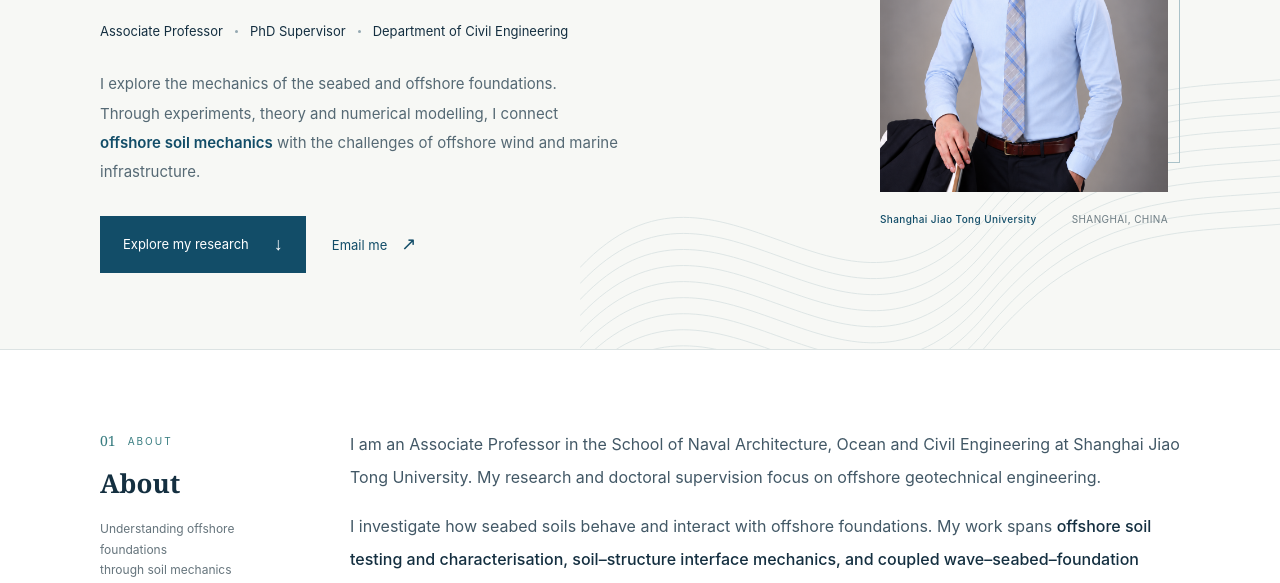
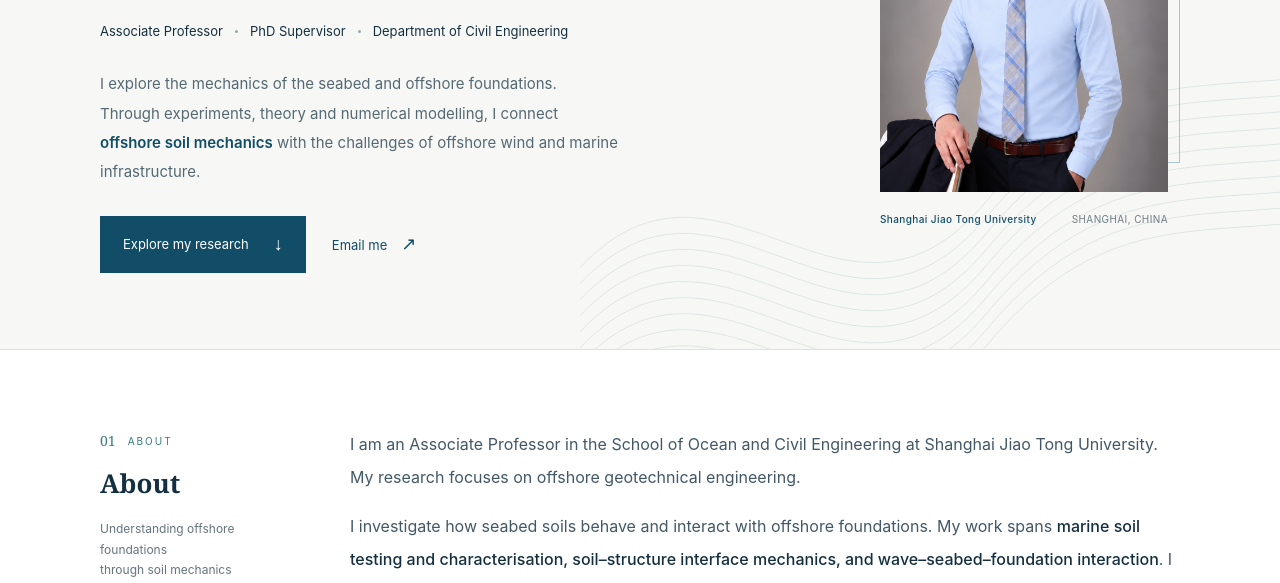
Before and after one commit to billaday/billaday.github.io, a plain HTML site: page en/index.html in a window 1280 px wide. Shown: the part 369-952 px from the top of the page. Drawn offline with Linux system fonts and the light colour scheme.

Commit message:
Apply requested edits to English About section

```diff
--- a/en/index.html
+++ b/en/index.html
@@ -61,7 +61,7 @@
       <div class="section-grid">
         <div><p class="section-kicker"><span>01</span> ABOUT</p><h2 class="section-title" id="about-title">About</h2><p class="section-note">Understanding offshore foundations<br>through soil mechanics</p></div>
         <div>
-          <div class="intro-copy"><p>I am an Associate Professor in the School of Naval Architecture, Ocean and Civil Engineering at Shanghai Jiao Tong University. My research and doctoral supervision focus on offshore geotechnical engineering.</p><p>I investigate how seabed soils behave and interact with offshore foundations. My work spans <strong>offshore soil testing and characterisation, soil–structure interface mechanics, and coupled wave–seabed–foundation interaction</strong>. I combine laboratory experiments, in situ measurements and numerical modelling to address engineering questions, while bringing these research perspectives into teaching and student mentoring.</p></div>
+          <div class="intro-copy"><p>I am an Associate Professor in the School of Ocean and Civil Engineering at Shanghai Jiao Tong University. My research focuses on offshore geotechnical engineering.</p><p>I investigate how seabed soils behave and interact with offshore foundations. My work spans <strong>marine soil testing and characterisation, soil–structure interface mechanics, and wave–seabed–foundation interaction</strong>. I combine laboratory experiments, in situ measurements and numerical modelling to address engineering challenges, while bringing these research perspectives into teaching and student mentoring.</p></div>
           <div class="education" aria-label="Education"><div class="education-item"><span class="education-time">2011 — 2016</span><h3>Shanghai Jiao Tong University</h3><p>PhD in Geotechnical Engineering</p></div><div class="education-item"><span class="education-time">2007 — 2011</span><h3>Tongji University</h3><p>Bachelor's degree in Civil Engineering</p></div></div>
         </div>
       </div>
```
